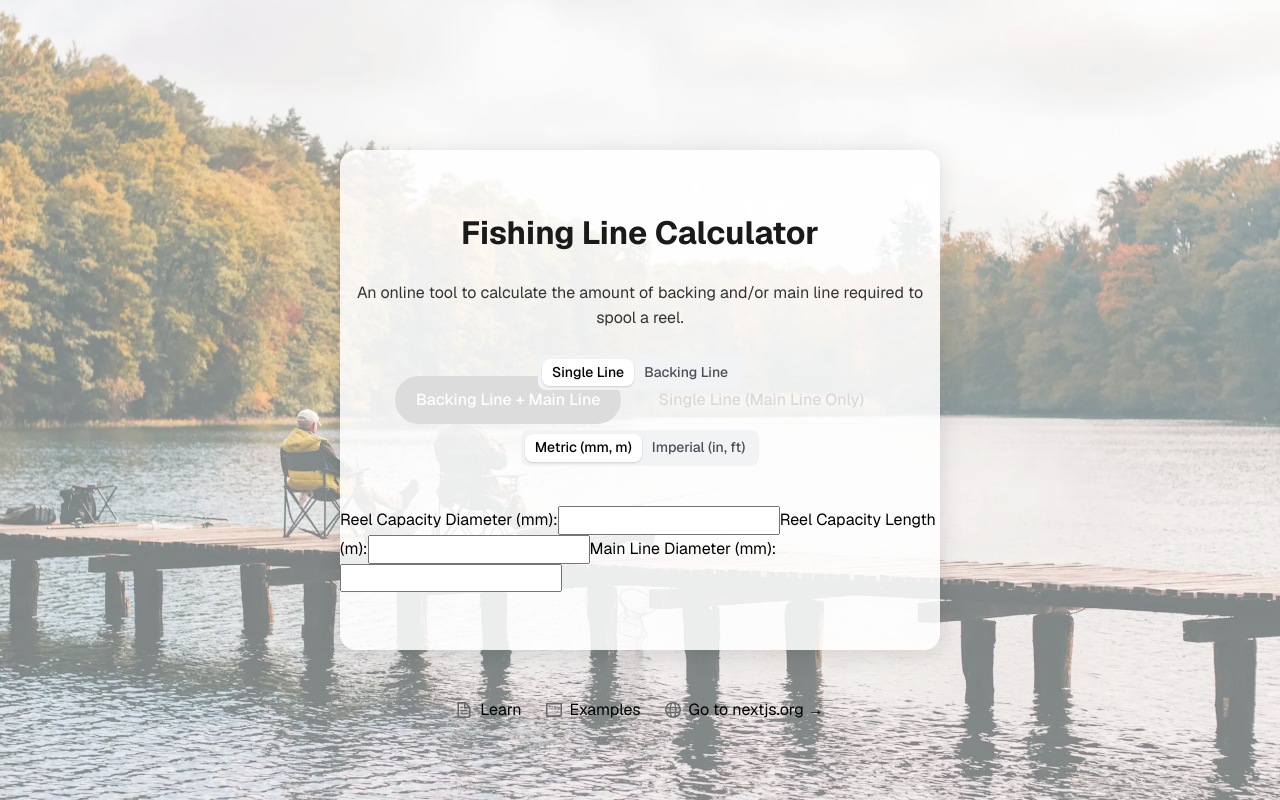
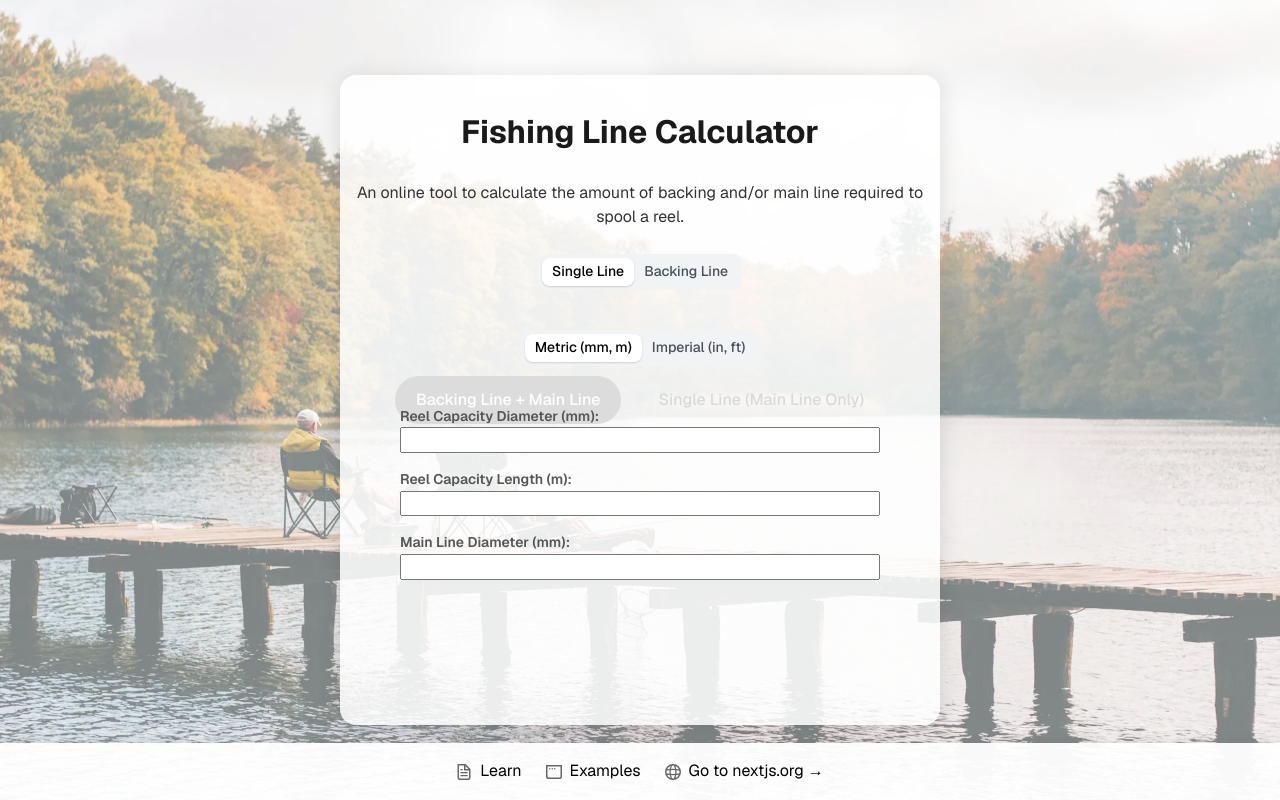
Before and after one commit to Noah-Bakr/Fishing-Line-Calculator, a Next.js app: page / in a window 1280 px wide. Built offline with nearby package versions, Linux system fonts and the light colour scheme.

Commit message:
feat: enhance squareWrapper layout and add new form styles for better usability

```diff
--- a/src/app/page.module.css
+++ b/src/app/page.module.css
@@ -64,11 +64,10 @@
 .squareWrapper {
   display: flex;
   flex-direction: column;
-  justify-content: center;
   align-items: center;
   margin: 0 auto;
   width: 600px;
-  height: 500px;
+  height: 650px;
   background: rgba(255,255,255,0.85);
   border-radius: 16px;
   box-shadow: 0 4px 24px rgba(0,0,0,0.12);
@@ -78,6 +77,7 @@
   transform: translate(-50%, -50%);
   gap: 1.5rem;
   color: black; /* Text color */
+  padding-top: 2rem;
 }
 
 .squareWrapper h1 {
@@ -90,6 +90,36 @@
   color: #333333;
   text-align: center;
   padding: 0 1rem;
+}
+
+.squareWrapperHeading {
+  display: flex;
+  flex-direction: column;
+  gap: 0.5rem;
+  width: 100%;
+  align-items: center;
+}
+
+.calculatorForm {
+  display: flex;
+  flex-direction: column;
+  gap: 1rem;
+  width: 80%;
+}
+
+.calculatorForm label {
+  display: flex;
+  flex-direction: column;
+  font-size: 14px;
+  font-weight: 600;
+  color: #555555;
+}
+
+.controls {
+  display: flex;
+  justify-content: center;
+  gap: 1rem;
+  margin-top: 1rem;
 }
 
 .ctas a, .ctas button {
@@ -123,9 +153,17 @@ a.secondary, button.secondary {
 }
 
 .footer {
-  grid-row-start: 3;
+  position: fixed;
+  left: 0;
+  bottom: 0;
+  width: 100%;
   display: flex;
   gap: 24px;
+  background: rgba(255,255,255,0.95);
+  padding: 16px 32px;
+  box-shadow: 0 -2px 12px rgba(0,0,0,0.06);
+  z-index: 10;
+  justify-content: center;
 }
 
 .footer a {
```
